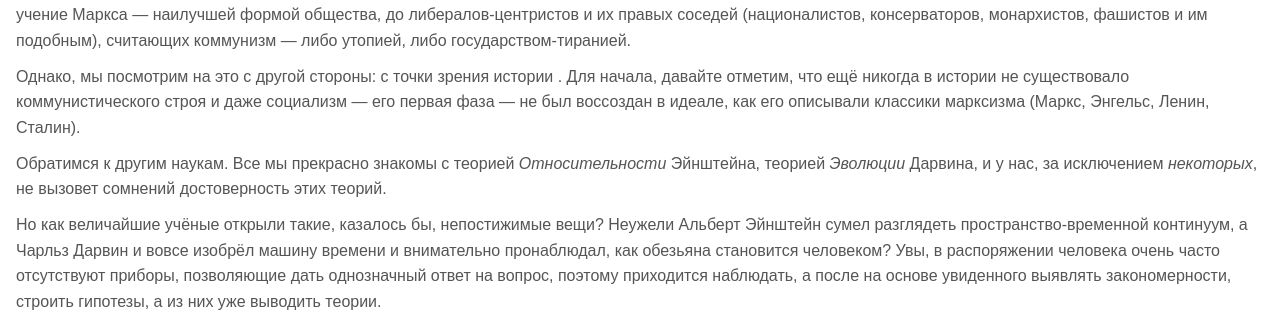
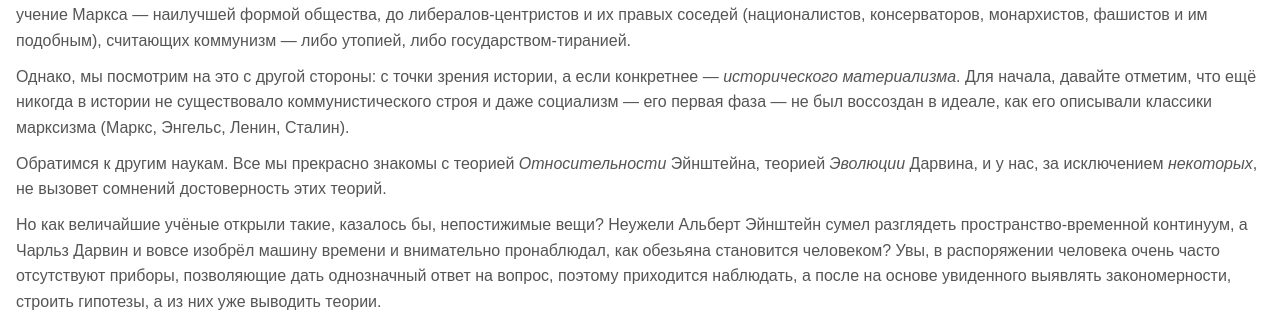
Before and after one commit to Azat-Bilalov/Azat-Bilalov.github.io, a plain HTML site: page page/blog/utopian_system.html in a window 1280 px wide. Shown: the part 469-797 px from the top of the page. Drawn offline with Linux system fonts and the light colour scheme.

Commit message:
Update utopian_system.html

```diff
--- a/page/blog/utopian_system.html
+++ b/page/blog/utopian_system.html
@@ -364,7 +364,7 @@
 		}
 	</style><div id="rendered-md"><p><img src="https://images11.popmeh.ru/upload/img_cache/aca/aca97b220722de9769e3a5323b08b606_ce_1920x1080x0x0_fitted_1260x700.jpg" alt=""></p>
 <p>Каждый человек, знакомый с теорией коммунизма, в какой-то момент задастся вопросом: а возможно ли то общество, которое будет построено по принципу <em>«от каждого по способностям, каждому по потребностям»</em>? И правда, существует огромное разнообразие мнений на этот счёт: от самих коммунистов, называющих учение Маркса — наилучшей формой общества, до либералов-центристов и их правых соседей (националистов, консерваторов, монархистов, фашистов и им подобным), считающих коммунизм — либо утопией, либо государством-тиранией.</p>
-<p>Однако, мы посмотрим на это с другой стороны: с точки зрения истории . Для начала, давайте отметим, что ещё никогда в истории не существовало коммунистического строя и даже социализм — его первая фаза — не был воссоздан в идеале, как его описывали классики марксизма (Маркс, Энгельс, Ленин, Сталин).</p>
+<p>Однако, мы посмотрим на это с другой стороны: с точки зрения истории, а если конкретнее — <em>исторического материализма</em>. Для начала, давайте отметим, что ещё никогда в истории не существовало коммунистического строя и даже социализм — его первая фаза — не был воссоздан в идеале, как его описывали классики марксизма (Маркс, Энгельс, Ленин, Сталин).</p>
 <p>Обратимся к другим наукам. Все мы прекрасно знакомы с теорией <em>Относительности</em> Эйнштейна, теорией <em>Эволюции</em> Дарвина, и у нас, за исключением <em>некоторых</em>, не вызовет сомнений достоверность этих теорий.</p>
 <p>Но как величайшие учёные открыли такие, казалось бы, непостижимые вещи? Неужели Альберт Эйнштейн сумел разглядеть пространство-временной континуум, а Чарльз Дарвин и вовсе изобрёл машину времени и внимательно пронаблюдал, как обезьяна становится человеком? Увы, в распоряжении человека очень часто отсутствуют приборы, позволяющие дать однозначный ответ на вопрос, поэтому приходится наблюдать, а после на основе увиденного выявлять закономерности, строить гипотезы, а из них уже выводить теории.</p>
 <blockquote>
```
